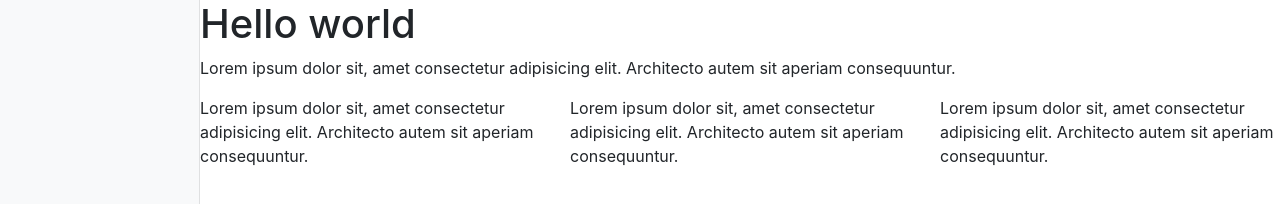
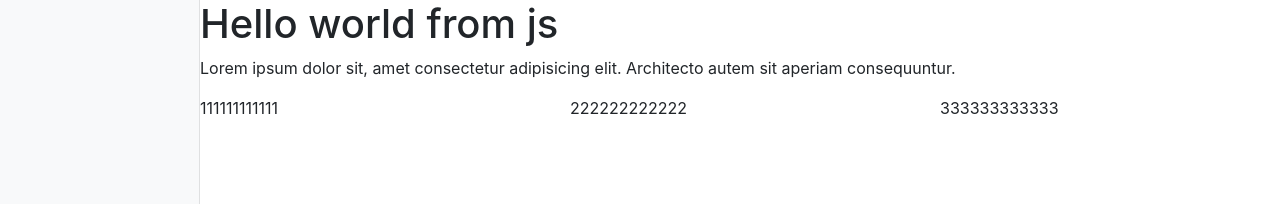
Before and after one commit to voloshchik/javascript-constructor, a plain HTML site: page index.html in a window 1280 px wide. Shown: the top 204 px of the page. Drawn offline with nearby package versions, Linux system fonts and the light colour scheme.

Commit message:
creating model

```diff
--- a/index.html
+++ b/index.html
@@ -16,18 +16,11 @@
     <div id="app" class="container-fluid">
       <div id="panel" class="bg-light sidebar"></div>
       <div id="site" class="content">
-        <div class="row">
+        <!-- <div class="row">
           <div class="col-sm"><h1>Hello world</h1></div>
         </div>
 
-        <div class="row">
-          <div class="col-sm">
-            <p>
-              Lorem ipsum dolor sit, amet consectetur adipisicing elit. Architecto autem sit aperiam
-              consequuntur.
-            </p>
-          </div>
-        </div>
+
         <div class="row">
           <div class="col-sm">
             <p>
@@ -47,8 +40,9 @@
               consequuntur.
             </p>
           </div>
-        </div>
+        </div> -->
       </div>
     </div>
+    <script src="index.js"></script>
   </body>
 </html>
--- a/index.js
+++ b/index.js
@@ -8,3 +8,49 @@ const model = [
 ];
 
 const $site = document.querySelector('#site');
+
+model.forEach((block) => {
+  console.log(block);
+
+  let html = '';
+
+  if (block.type === 'title') {
+    html = `
+      <div class="row">
+      <div class="col-sm"><h1>${block.value}</h1></div>
+    </div>
+      `;
+  } else if (block.type === 'text') {
+    html = `
+      <div class="row">
+          <div class="col-sm">
+            <p>
+              Lorem ipsum dolor sit, amet consectetur adipisicing elit. Architecto autem sit aperiam
+              consequuntur.
+            </p>
+          </div>
+        </div>
+      `;
+  } else if (block.type === 'columns') {
+    html = `
+      <div class="row">
+          <div class="col-sm">
+            <p>
+              ${block.value[0]}
+            </p>
+          </div>
+          <div class="col-sm">
+            <p>
+            ${block.value[1]}
+            </p>
+          </div>
+          <div class="col-sm">
+            <p>
+            ${block.value[2]}
+            </p>
+          </div>
+        </div>
+      `;
+  }
+  $site.insertAdjacentHTML('beforeend', html);
+});
```
